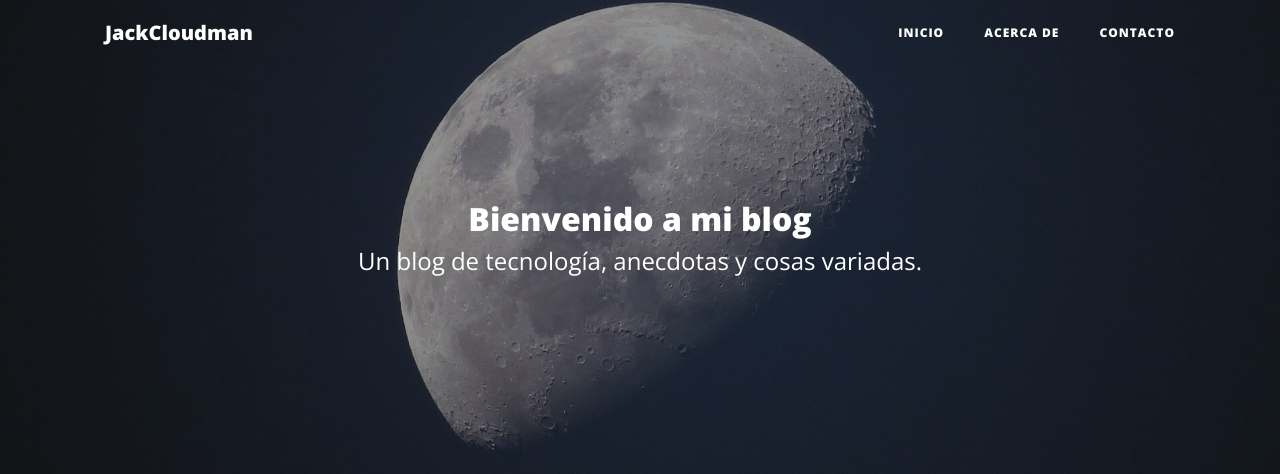
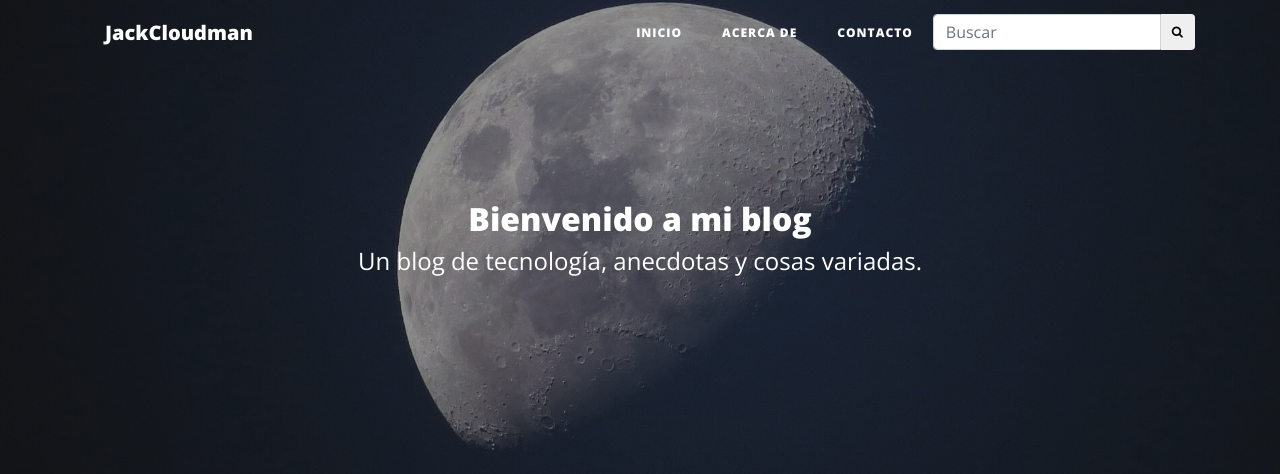
Before and after one commit to JackCloudman/DjangoBlog, a Django app: template templates/index.html in a window 1280 px wide. Shown: the top 474 px of the page. Run offline with Django 3.2, Linux system fonts and the light colour scheme; the template is opened without the code that fills it: values that come from a table or form of the project are taken from there, others are empty; data comes from the database, SQL or seed files in the repository; both versions use the stored data as it was after the commit; parts of the project's set-up code (start-up, migrations or seed data) failed here and were passed over; some libraries are stand-ins or nearby versions.

Commit message:
Correccion de errores

```diff
--- a/JackBlog/settings.py
+++ b/JackBlog/settings.py
@@ -25,7 +25,7 @@ SECRET_KEY = 'ov)na0=&pb5j^(^#@5tr^5wnlotcr#0p+bf_zma^hox5wbv9@r'
 # SECURITY WARNING: don't run with debug turned on in production!
 DEBUG = True
 
-ALLOWED_HOSTS = ['localhost']
+ALLOWED_HOSTS = ['localhost','192.168.0.8']
 
 
 # Application definition
--- a/apps/blog/views.py
+++ b/apps/blog/views.py
@@ -4,9 +4,9 @@ from django.utils import timezone
 def home(request,page=0):
     page = int(page)
     if page==0:
-        posts = Post.objects.filter(fecha_publicado__lte=timezone.now()).exclude(slug__exact=None)[:4]
+        posts = Post.objects.filter(fecha_publicado__lte=timezone.now()).exclude(slug__exact=None).order_by('-fecha_publicado')[:4]
     else:
-        posts = Post.objects.filter(fecha_publicado__lte=timezone.now()).exclude(slug__exact=None)[page*4:page*4+4]
+        posts = Post.objects.filter(fecha_publicado__lte=timezone.now()).exclude(slug__exact=None).order_by('-fecha_publicado')[page*4:page*4+4]
 
     total = len(Post.objects.filter(fecha_publicado__lte=timezone.now()))
     post_antiguos = (page*4+4) <=total
--- a/templates/index.html
+++ b/templates/index.html
@@ -21,6 +21,19 @@
     <!-- Custom styles for this template -->
     <link href="/static/css/clean-blog.min.css" rel="stylesheet">
     <link rel="icon" href="/static/img/icon.jpg">
+    <style type="text/css">
+      .search{
+        height: 100%;
+      }
+      #sicon{
+        height: 100%;
+        font-size: 12px;
+        padding-left: 10px;
+        padding-top: 0;
+        padding-bottom: 0;
+        padding-right: 10px;
+      }
+    </style>
   </head>
 
   <body>
@@ -44,6 +57,14 @@
             <li class="nav-item">
               <a class="nav-link" href="https://t.me/JackCloudman">Contacto</a>
             </li>
+            <form class="navbar-form" role="search">
+        <div class="input-group">
+            <input type="text" class="form-control search" placeholder="Buscar" name="q">
+            <div class="input-group-btn">
+                <button class="btn btn-default rounded-right" type="submit" id="sicon"><i class="fa fa-search"></i></button>
+            </div>
+        </div>
+        </form>
           </ul>
         </div>
       </div>
```
Also changed, not shown: db.sqlite3.
